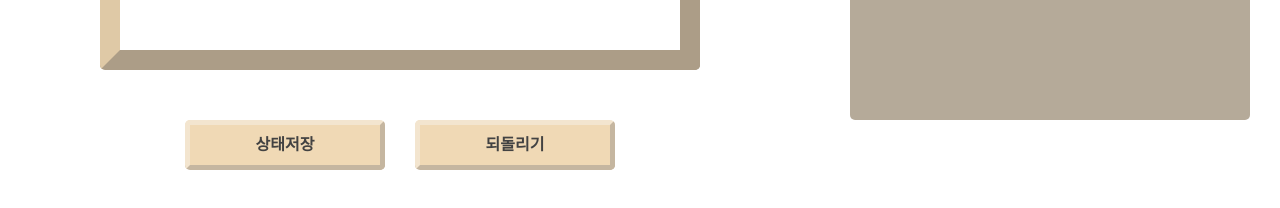
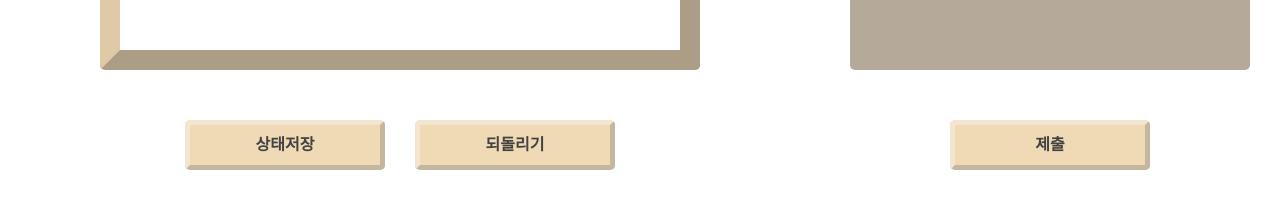
Before and after one commit to chessmong/FE_Chessmong_admin, a React (Create React App) app: page / in a window 1280 px wide. Shown: the part 580-788 px from the top of the page. Built offline with nearby package versions, Linux system fonts and the light colour scheme.

Commit message:
Feat: 제출 버튼 추가

```diff
--- a/src/pages/ChessPage/ChessPage.module.scss
+++ b/src/pages/ChessPage/ChessPage.module.scss
@@ -21,6 +21,12 @@
       flex-direction: column;
       align-items: center;
     }
+
+    .buttonContainer {
+      height: 100px;
+      display: flex;
+      align-items: flex-end;
+    }
   }
 
   .positionContainer {
--- a/src/pages/ChessPage/index.tsx
+++ b/src/pages/ChessPage/index.tsx
@@ -2,12 +2,17 @@ import { useRecoilState } from "recoil";
 import styles from "./ChessPage.module.scss";
 import ChessBoard from "../../components/ChessBoard";
 import { positionsState } from "../../states/positionsState";
+import Button from "../../components/Button";
 
 export default function ChessPage() {
   const [savedPositions, setSavedPositions] = useRecoilState(positionsState);
 
   const savePosition = (position: string) => {
     setSavedPositions((prev) => [position, ...prev]);
+  };
+
+  const handleSubmit = () => {
+    console.log("제출");
   };
 
   return (
@@ -22,6 +27,9 @@ export default function ChessPage() {
               <div key={index}>{position}</div>
             ))}
           </div>
+          <div className={styles.buttonContainer}>
+            <Button onClick={handleSubmit}>제출</Button>
+          </div>
         </section>
       </section>
     </div>
```
